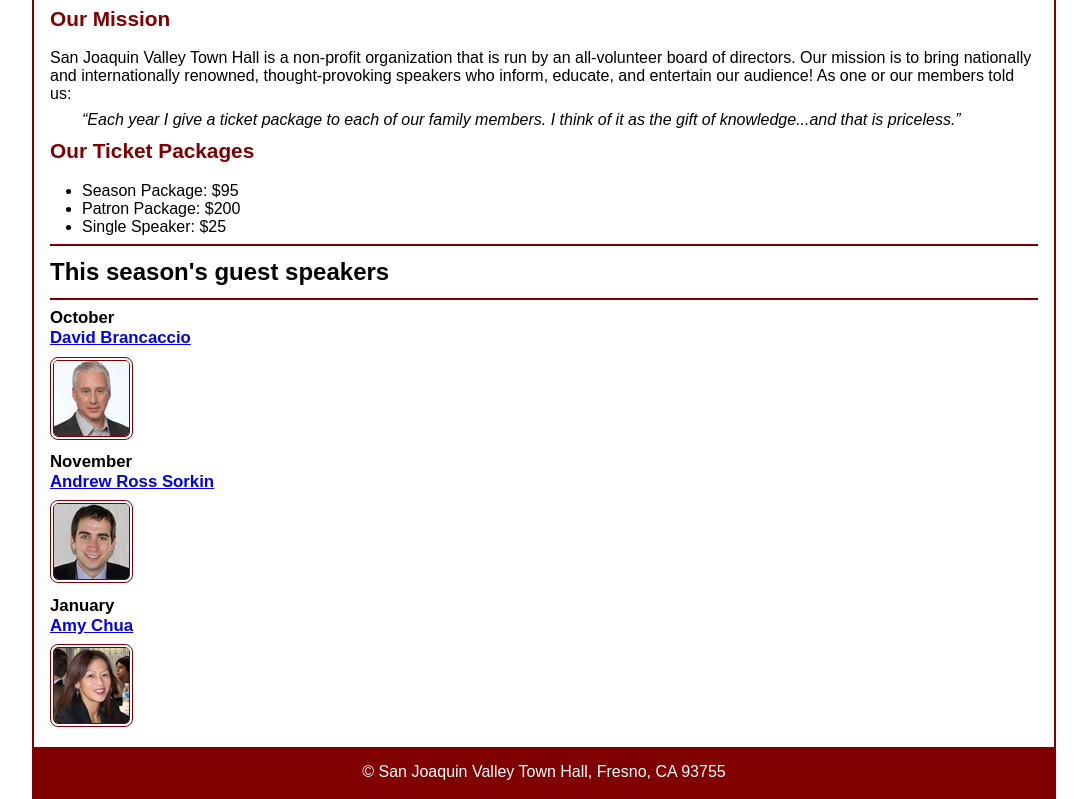
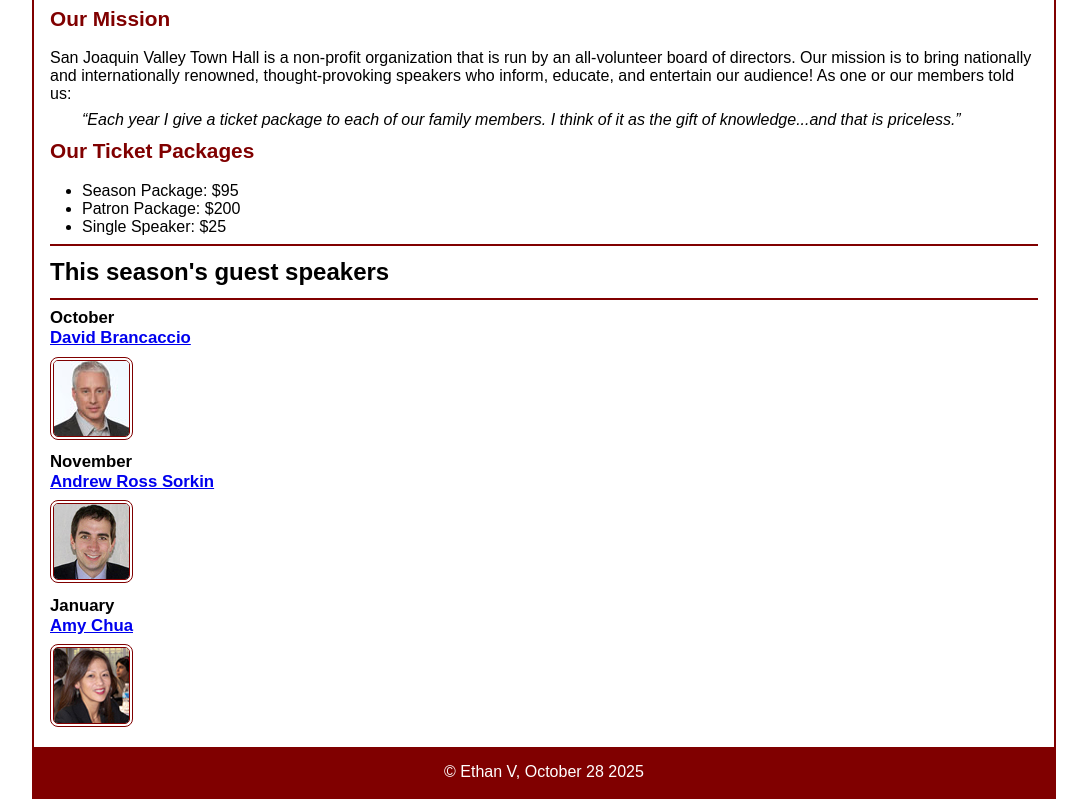
Before and after one commit to Bonyoze/A07, a plain HTML site: page index.html in a window 1280 px wide. Shown: the part 116-915 px from the top of the page, without its empty margins (96-1183 px from the left). Drawn offline with Linux system fonts and the light colour scheme.

Commit message:
Update footer copyright information

```diff
--- a/index.html
+++ b/index.html
@@ -39,7 +39,7 @@
 		<img src="images/chua75.jpg" alt="Amy Chua photo">
 	</main>
 	<footer>
-		<p>&copy; San Joaquin Valley Town Hall, Fresno, CA 93755</p>
+		<p>&copy; Ethan V, October 28 2025</p>
 	</footer>
 </body>
 </html>
```
